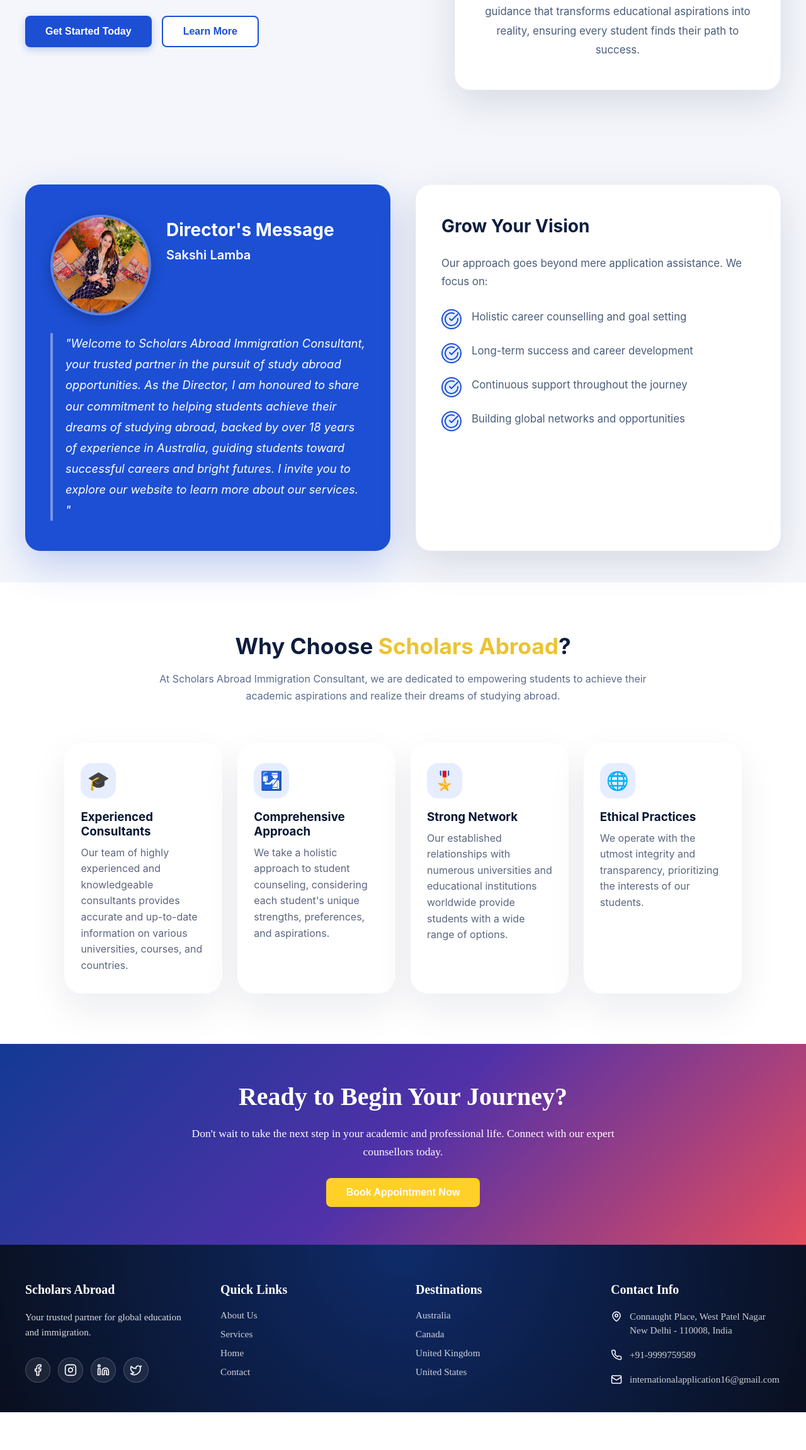
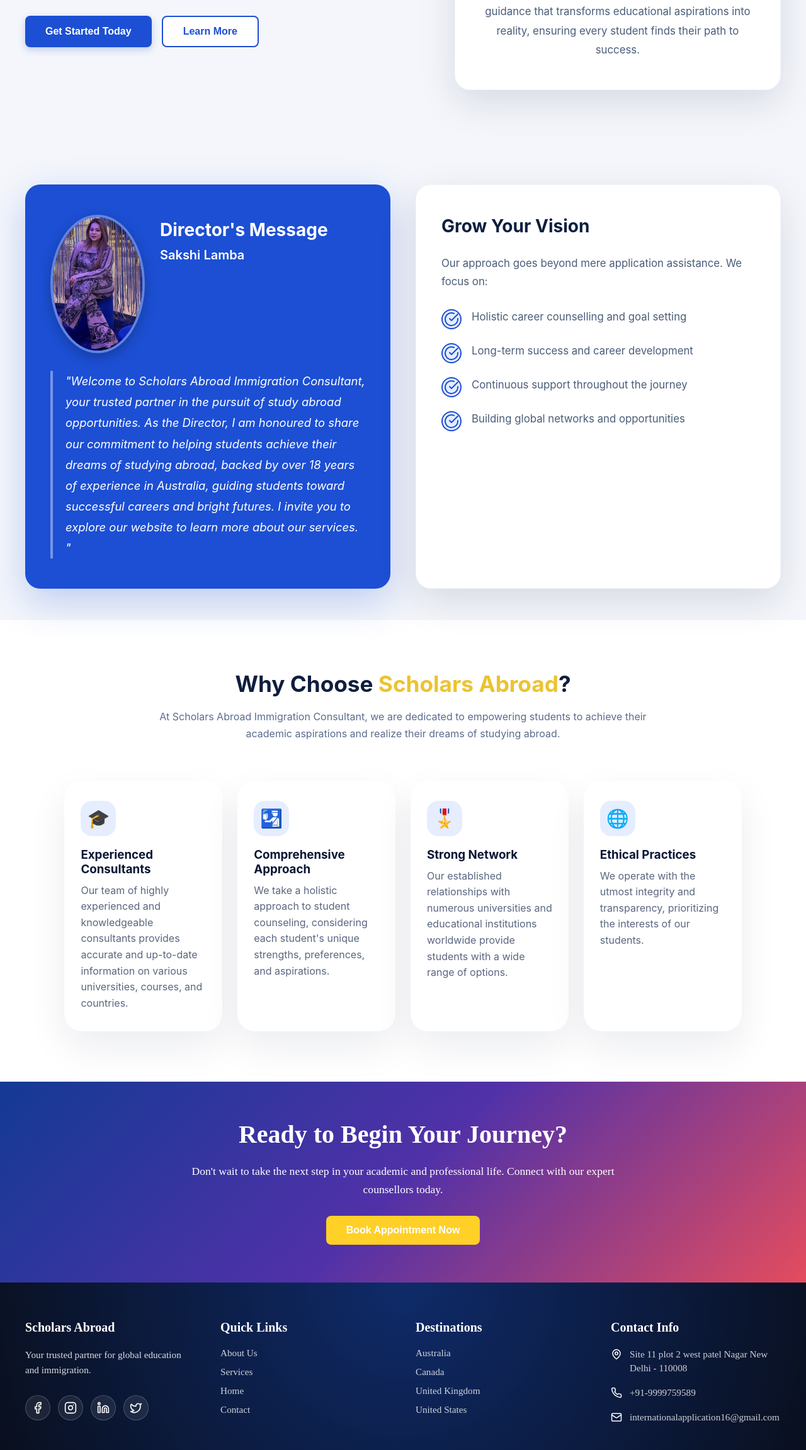
Before and after one commit to Nitanshu12/SAIC, a React (Vite) app in the folder frontend/: page /about in a window 1280 px wide. Shown: the part 743-3046 px from the top of the page at 63% size. Before the commit the page ends 2986 px from the top, so only its background shows below. Built offline with nearby package versions, Linux system fonts and the light colour scheme.

Commit message:
Some changes

```diff
--- a/frontend/src/components/Footer.jsx
+++ b/frontend/src/components/Footer.jsx
@@ -87,7 +87,7 @@
             <ul className="footer-contact">
               <li className="footer-contact-item">
                 <MapPin size={18} />
-                <span>Connaught Place, West Patel Nagar New Delhi - 110008, India</span>
+                <span>Site 11 plot 2 west patel Nagar New Delhi - 110008</span>
               </li>
               <li className="footer-contact-item">
                 <Phone size={18} />
--- a/frontend/src/pages/About.jsx
+++ b/frontend/src/pages/About.jsx
@@ -2,7 +2,7 @@
 import { useNavigate } from 'react-router-dom';
 import { Target, CheckCircle } from 'lucide-react';
 import '../styles/about.css';
-import Founder from '../assets/Founders1.jpeg';
+import Founder from '../assets/Founders2.jpeg';
 
 const australiaHighlights = [
     {
--- a/frontend/src/pages/Contacts.jsx
+++ b/frontend/src/pages/Contacts.jsx
@@ -130,8 +130,7 @@
                                     <MapPin size={24} color="#2563eb"/>
                                     <div className="contact-info-content">
                                         <h3>Office Address</h3>
-                                        <p>Connaught Place</p>
-                                        <p>West Patel Nagar New Delhi - 110008</p>
+                                        <p>Site 11 plot 2 west patel Nagar New Delhi - 110008</p>
                                         <p>India</p>
                                     </div>
                                 </div>
@@ -156,7 +155,7 @@
                                         <Clock size={24} />
                                     <div className="contact-info-content">
                                         <h3>Office Hours</h3>
-                                        <p>Monday - Sunday: 10:00 AM - 6:00 PM</p>
+                                        <p>Monday - Saturday: 10:00 AM - 6:00 PM</p>
                                     </div>
                                 </div>
                             </div>
--- a/frontend/src/styles/about.css
+++ b/frontend/src/styles/about.css
@@ -406,8 +406,8 @@
 }
 
 .director-image-wrapper {
-  width: 160px;
-  height: 160px;
+  width: 150px;
+  height: 220px;
   border-radius: 50%;
   overflow: hidden;
   border: 4px solid rgba(255, 255, 255, 0.3);
```
Also changed, not shown: frontend/src/assets/Founders2.jpeg (added).
